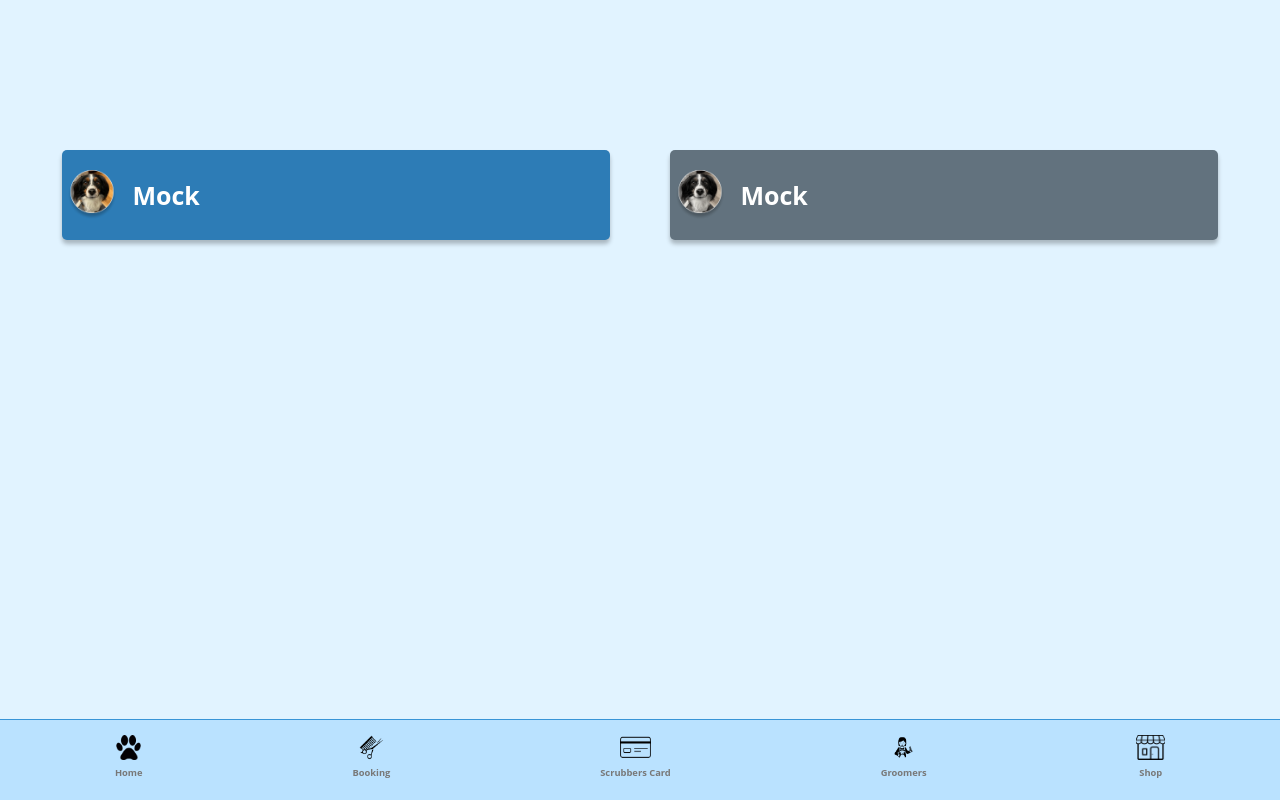
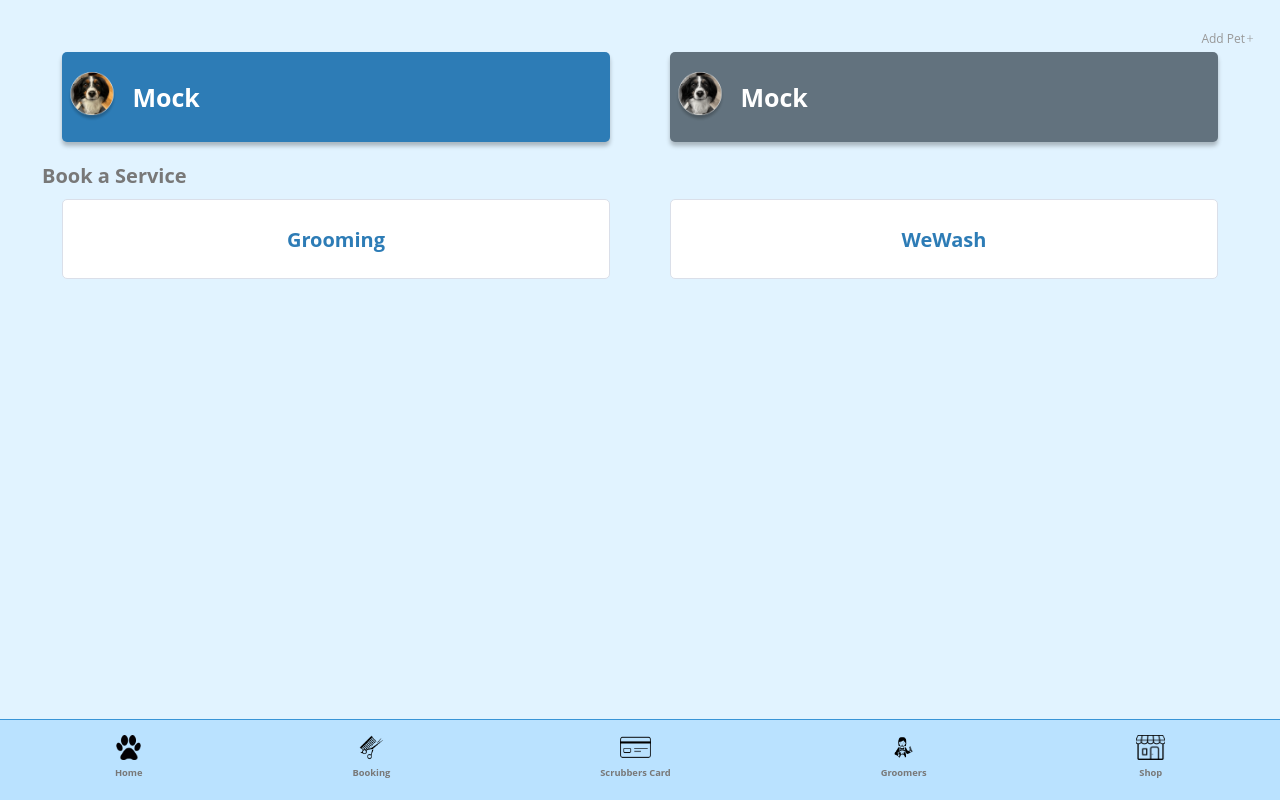
Before and after one commit to ovuruska/react-typescript-web-app-2, a React (Vite) app: page / in a window 1280 px wide. Built offline with nearby package versions, Linux system fonts and the light colour scheme.

Commit message:
Implemented book a service layout

```diff
--- a/package.json
+++ b/package.json
@@ -15,6 +15,7 @@
     "@reduxjs/toolkit": "^1.9.3",
     "react": "^18.2.0",
     "react-dom": "^18.2.0",
+    "react-icons": "^4.7.1",
     "react-redux": "^8.0.5",
     "react-router": "^6.8.1",
     "react-router-dom": "^6.8.1",
--- /dev/null
+++ b/src/components/book-service-card/bookService.css
@@ -0,0 +1,31 @@
+.book-service-wrapper {
+  display: flex;
+  align-items: center;
+  justify-content: space-around;
+  width: 95%;
+}
+
+.service-card {
+  display: flex;
+  justify-content: center;
+  align-items: center;
+  background: #ffffff;
+  mix-blend-mode: normal;
+  border: 1px solid #dadfe9;
+  border-radius: 5px;
+  width: 45%;
+  height: 80px;
+}
+
+.service-card:hover {
+  cursor: pointer;
+}
+
+.service-card h2 {
+  font-weight: 700;
+  font-size: 20px;
+  line-height: 27px;
+  text-align: center;
+
+  color: #2d7cb6;
+}
--- /dev/null
+++ b/src/components/book-service-card/bookServiceCard.jsx
@@ -0,0 +1,14 @@
+import "./bookService.css";
+
+export default function BookService() {
+  return (
+    <div className="book-service-wrapper">
+      <div className="service-card">
+        <h2>Grooming</h2>
+      </div>
+      <div className="service-card">
+        <h2>WeWash</h2>
+      </div>
+    </div>
+  );
+}
--- a/src/components/pet-card/petCard.css
+++ b/src/components/pet-card/petCard.css
@@ -3,7 +3,6 @@
   align-items: center;
   justify-content: space-around;
   width: 95%;
-  margin-top: 150px;
 }
 
 .pet-card {
@@ -71,3 +70,31 @@
 .number-h3 {
   font-size: 20px !important;
 }
+
+.add-pet-wrapper {
+  margin-top: 30px;
+  display: flex;
+  align-items: center;
+  justify-content: end;
+  width: 100%;
+  margin-right: 50px;
+  margin-bottom: 5px;
+}
+
+.add-pet-wrapper:hover {
+  cursor: pointer;
+}
+
+.add-pet-wrapper h2 {
+  font-weight: 400;
+  font-size: 12px;
+  text-align: center;
+  color: #989898;
+}
+
+.add-pet-wrapper svg {
+  color: #989898;
+  height: 10px;
+  width: 10px;
+  padding-bottom: 1px;
+}
--- a/src/components/pet-card/petCard.jsx
+++ b/src/components/pet-card/petCard.jsx
@@ -1,5 +1,6 @@
-import { useEffect, useState } from "react";
+import { Fragment, useEffect, useState } from "react";
 import { useSelector } from "react-redux";
+import { AiOutlinePlus } from "react-icons/ai";
 
 import mockPhotoSrc from "../../assets/pet-card/dogmock.png";
 import useFetchPets from "../../hooks/useFetchPets";
@@ -13,6 +14,11 @@ export default function PetCard() {
   });
 
   return (
+    <Fragment>
+      <div className="add-pet-wrapper">
+        <h2>Add Pet</h2>
+        <AiOutlinePlus />
+      </div>
       <div className="pet-card-wrapper">
         {pets.length === 0 ? (
           <div className="pet-card-mock"></div>
@@ -55,5 +61,6 @@ export default function PetCard() {
           })
         )}
       </div>
+    </Fragment>
   );
 }
--- /dev/null
+++ b/src/components/sub-heading/subHeading.jsx
@@ -0,0 +1,33 @@
+export default function SubHeading(props) {
+  return (
+    <div
+      className="subheading-wrapper"
+      style={{
+        display: "flex",
+        alignItems: "center",
+        justifyContent: "center",
+        width: "100%",
+        margin: "10px 0",
+        marginTop: "20px",
+      }}
+    >
+      <div
+        className="flex-wrapper"
+        style={{
+          width: "95%",
+        }}
+      >
+        <h1
+          style={{
+            fontWeight: 700,
+            fontSize: "20px",
+            marginLeft: "10px",
+            color: "#787878",
+          }}
+        >
+          {props.title}
+        </h1>
+      </div>
+    </div>
+  );
+}
--- a/src/pages/home-page/home.jsx
+++ b/src/pages/home-page/home.jsx
@@ -1,5 +1,7 @@
 import { Fragment, useEffect } from "react";
+import BookService from "../../components/book-service-card/bookServiceCard";
 import PetCard from "../../components/pet-card/petCard";
+import SubHeading from "../../components/sub-heading/subHeading";
 import useFetchPets from "../../hooks/useFetchPets";
 
 export default function HomePage() {
@@ -8,6 +10,8 @@ export default function HomePage() {
   return (
     <Fragment>
       <PetCard />
+      <SubHeading title="Book a Service" />
+      <BookService />
     </Fragment>
   );
 }
```
Also changed, not shown: 1 other file (tests, documents, lock files or other folders). Lines whose indentation alone changed are shown as unchanged.
